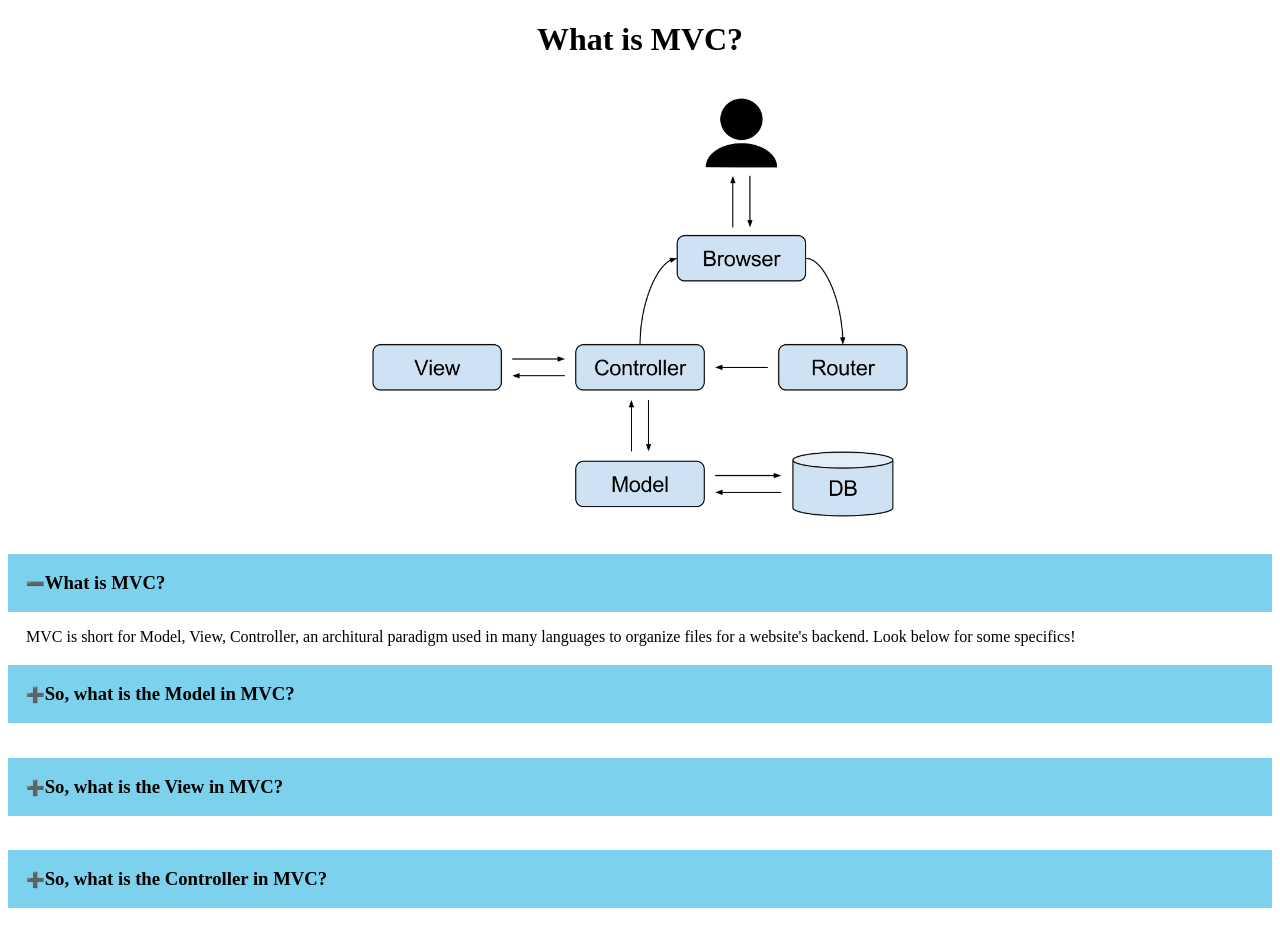
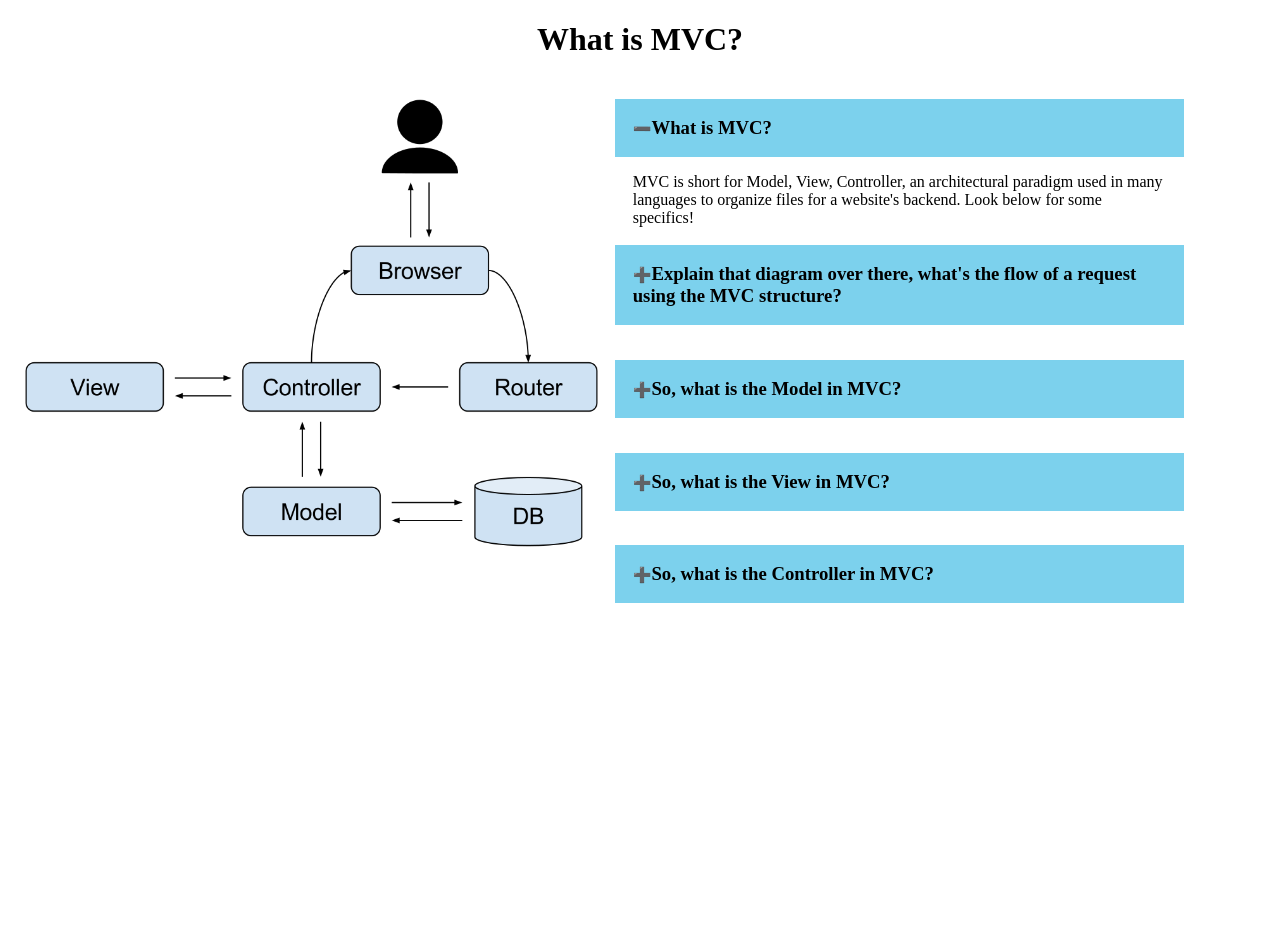
Before and after one commit to allenaw12/CodingHelpInfoSlides, a plain HTML site: page index.html in a window 1280 px wide. Both pictures are taken after a click on the element "What is MVC?". After the commit the page ends 800 px from the top, so only its background shows below. Drawn offline with Linux system fonts and the light colour scheme.

Commit message:
fixed some typos, make pic and questions side by side, and added some more information

```diff
--- a/css/style.css
+++ b/css/style.css
@@ -7,9 +7,15 @@
     box-sizing: border-box;
   }
 
-  /* img{
-    width: 100%;
-  } */
+  img{
+    display: inline;
+    max-width: 48%;
+    float: left;
+  }
+  .question-container{
+    display: inline-block;
+    max-width: 45%;
+  }
 /******************************************
 /* LAYOUT
 /*******************************************/
@@ -110,7 +116,7 @@ color: black;
 }
 
 .dots-container {
-width: 80%;
+/* width: 80%; */
 margin: 0 auto;
 display: flex;
 flex-direction: row;
@@ -166,7 +172,7 @@ body h1 {
 text-align: center;
 }
 
-.slide-container {
+/* .slide-container {
 display: flex;
 justify-content: center;
 align-items: center;
@@ -174,8 +180,4 @@ max-width: 90%;
 margin: auto;
 position: relative;
 transition: 0.5s linear;
-}
-
-.slide-container img {
-width: 50%;
-}
+} */
--- a/index.html
+++ b/index.html
@@ -11,32 +11,21 @@
 </head>
 <body>
     <h1>What is MVC?</h1>
-    <section id="container">
-        <section class="slide-container snaps-inline">
+    <section class="slide-container snaps-inline">
             <img class="slide fade main-img" src="MVCDiagram.png" alt="white grey and blue diagram with arrow depicting how a client request moves thru the MVC architecture">
-
-            <!-- <p id="text"></p>
-            <a href="#" class="prev" title="Previous">&#10094</a>
-            <a href="#" class="next" title="Next">&#10095</a>
-        </section>
-        <section>
-            <div class="dots-container snaps-inline">
-                <img class="dot" src="" alt=""> -->
-                <!-- <span class="dot"></span> -->
-<!--
-                <a href="#" class="prevThumbs" title="Previous">&#10094</a>
-                <a href="#" class="nextThumbs" title="Next">&#10095</a>
-            </div> -->
-        </section>
+    </section><!--
+    --><section class="question-container">
+        <h3 class="question">What is MVC?</h3>
+        <p class="answer">MVC is short for Model, View, Controller, an architectural paradigm used in many languages to organize files for a website's backend. Look below for some specifics!</p>
+        <h3 class="question">Explain that diagram over there, what's the flow of a request using the MVC structure?</h3>
+        <p class="answer">First a client makes a request thru the browser. The browser sends that request to the router for route processing, the CRUD methods(Get, Post, Put, Delete) we all love, and the router decides what Contoller to send that request to. Once that controller or server hears that request, if needed it will access the database or Model to change, remove, or add information in the database. The database then responds back to the controller that all is well, or if there's an error. The controller will then talk to the view to render that response and send it back to the client in the browser.</p>
+        <h3 class="question">So, what is the Model in MVC?</h3>
+        <p class="answer">Model refers to any code pertaining to the database portion of a websites' request. Any changes, updates, general requests, all that code is placed in the Model file. The model, or database, only speaks to the controller.</p>
+        <h3 class="question">So, what is the View in MVC?</h3>
+        <p class="answer">View refers to anything that the client will see, basic HTML, CSS, and Javascript, as well as images. This file will talk only to the controller and render thru it, or it will get information from the controller and then render it directly to the client, depending on the language.</p>
+        <h3 class="question">So, what is the Controller in MVC?</h3>
+        <p class="answer">Controller refers to the middleman of the files, it connects the client/router to the database/model and to the view. Through the controller is the only way for the client and view to access the Model or database.</p>
     </section>
-    <h3 class="question">What is MVC?</h3>
-    <p class="answer">MVC is short for Model, View, Controller, an architural paradigm used in many languages to organize files for a website's backend. Look below for some specifics!</p>
-    <h3 class="question">So, what is the Model in MVC?</h3>
-    <p class="answer">Model refers to any code pertaining to the database portion of a websites request. Any changes, updates, general requests, all that code is placed in the Model file. The model, or database, only speaks to the controller.</p>
-    <h3 class="question">So, what is the View in MVC?</h3>
-    <p class="answer">View refers to anything that the client will see, basic HTML, CSS, and Javascript, as well as images. This file will talk to the controller, or directly to the client, depending onthe language.</p>
-    <h3 class="question">So, what is the Controller in MVC?</h3>
-    <p class="answer">Controller refers to the middleman of the files, it connects the client/router to the database/model and to the view. Through the controller is the only way for the client and view to access the Model or database.</p>
     <script type="text/javascript" src="js/main.js"></script>
 </body>
 </html>
```
